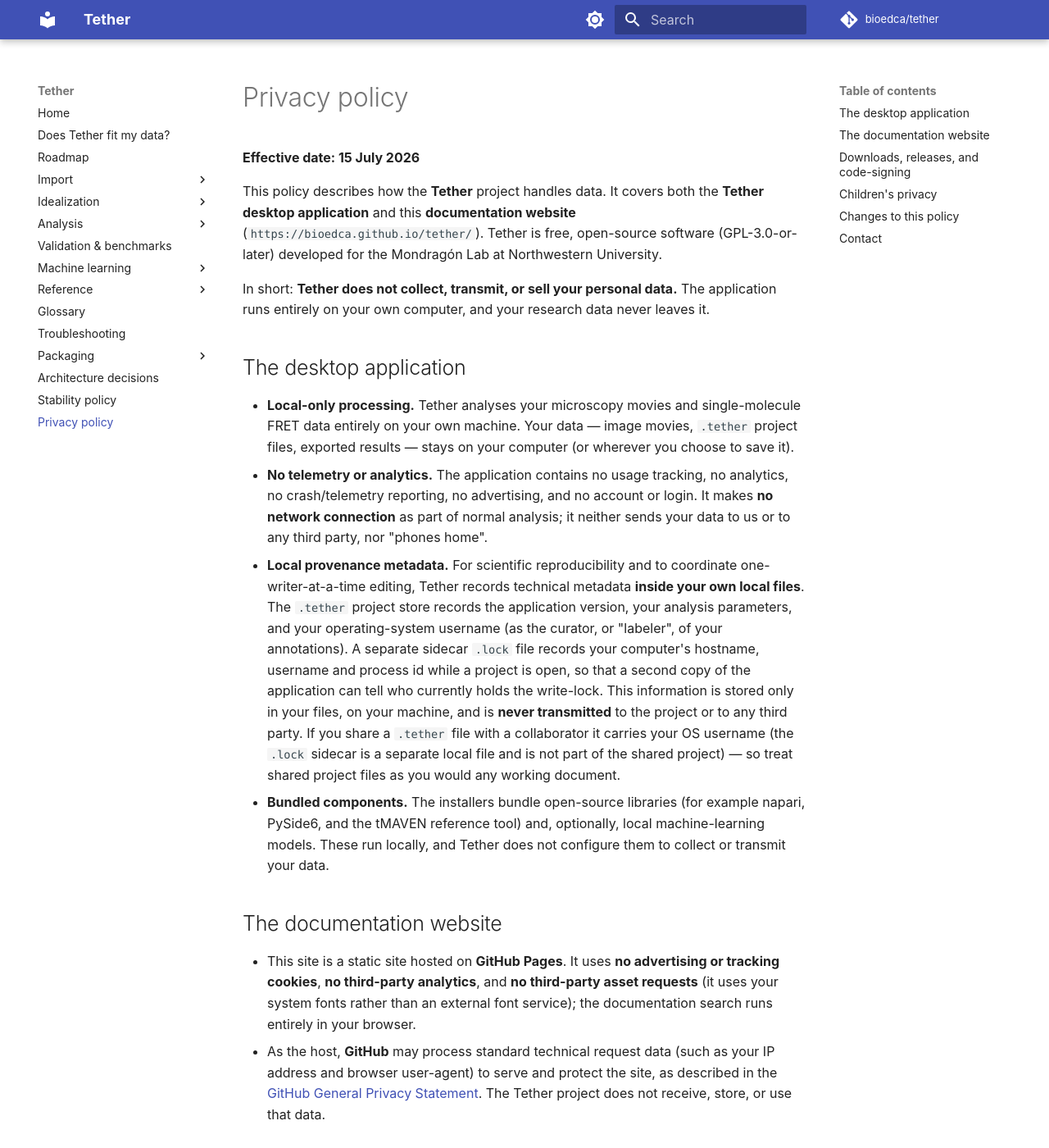
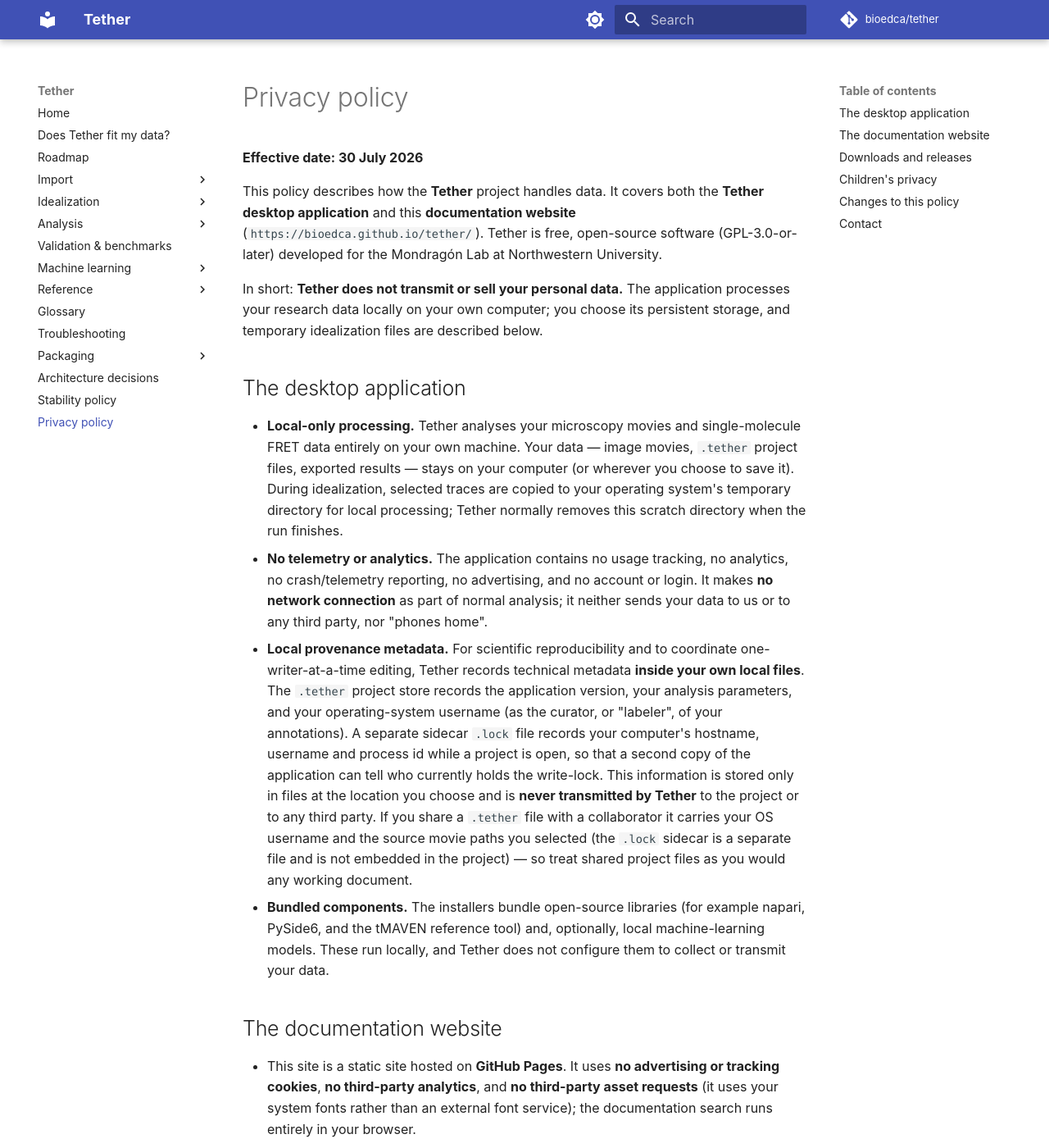
Before and after one commit to bioedca/tether, an MkDocs documentation site: the page built from docs/privacy.md, in a window 1280 px wide and 1400 px high. Shown: the whole window at 82% size. Built offline with MkDocs 1.6.1 and Material for MkDocs 9.7.7, drawn with Linux system fonts in a browser that asks for light colours; comment, search, counter and statistics services are not loaded; the version menu is left out; some of the changed text lies outside the part shown.

Commit message:
docs(privacy): correct release data practices (#321)
* docs(privacy): correct release data practices

* docs(privacy): disclose idealization scratch storage

```diff
--- a/docs/privacy.md
+++ b/docs/privacy.md
@@ -1,20 +1,24 @@
 # Privacy policy
 
-**Effective date: 15 July 2026**
+**Effective date: 30 July 2026**
 
 This policy describes how the **Tether** project handles data. It covers both the
 **Tether desktop application** and this **documentation website**
 (`https://bioedca.github.io/tether/`). Tether is free, open-source software
 (GPL-3.0-or-later) developed for the Mondragón Lab at Northwestern University.
 
-In short: **Tether does not collect, transmit, or sell your personal data.** The
-application runs entirely on your own computer, and your research data never leaves it.
+In short: **Tether does not transmit or sell your personal data.** The application
+processes your research data locally on your own computer; you choose its persistent
+storage, and temporary idealization files are described below.
 
 ## The desktop application
 
 - **Local-only processing.** Tether analyses your microscopy movies and single-molecule
   FRET data entirely on your own machine. Your data — image movies, `.tether` project
   files, exported results — stays on your computer (or wherever you choose to save it).
+  During idealization, selected traces are copied to your operating system's temporary
+  directory for local processing; Tether normally removes this scratch directory when the
+  run finishes.
 - **No telemetry or analytics.** The application contains no usage tracking, no analytics,
   no crash/telemetry reporting, no advertising, and no account or login. It makes **no
   network connection** as part of normal analysis; it neither sends your data to us or to
@@ -25,11 +29,12 @@
   parameters, and your operating-system username (as the curator, or "labeler", of your
   annotations). A separate sidecar `.lock` file records your computer's hostname, username
   and process id while a project is open, so that a second copy of the application can tell
-  who currently holds the write-lock. This information is stored only in your files, on your
-  machine, and is **never transmitted** to the project or to any third party. If you share a
-  `.tether` file with a collaborator it carries your OS username (the `.lock` sidecar is a
-  separate local file and is not part of the shared project) — so treat shared project files
-  as you would any working document.
+  who currently holds the write-lock. This information is stored only in files at the
+  location you choose and is **never transmitted by Tether** to the project or to any third
+  party. If you share a `.tether` file with a collaborator it carries your OS username and
+  the source movie paths you selected (the `.lock` sidecar is a separate file and is not
+  embedded in the project) — so treat shared project files as you would any working
+  document.
 - **Bundled components.** The installers bundle open-source libraries (for example napari,
   PySide6, and the tMAVEN reference tool) and, optionally, local machine-learning models.
   These run locally, and Tether does not configure them to collect or transmit your data.
@@ -45,20 +50,19 @@
   [GitHub General Privacy Statement](https://docs.github.com/en/site-policy/privacy-policies/github-general-privacy-statement).
   The Tether project does not receive, store, or use that data.
 
-## Downloads, releases, and code-signing
+## Downloads and releases
 
 - Installers and source releases are distributed through **GitHub Releases**, subject to
   GitHub's own privacy practices (linked above).
-- Windows installers are code-signed through the **[SignPath](https://signpath.io/)**
-  Foundation program for open-source projects; SignPath's own privacy practices apply to
-  that service. Signing does not give the project any data about who downloads or runs
-  Tether.
+- Published releases include SHA-256 checksum manifests and GitHub build-provenance
+  attestations for the installers. GitHub distribution and these integrity records do not
+  give the Tether project data about who downloads or runs Tether.
 
 ## Children's privacy
 
-Tether is a research tool and is not directed at children. It does not knowingly collect or
-transmit personal data — it processes only the scientific imaging data you supply, locally
-on your machine.
+Tether is a research tool and is not directed at children. It processes the scientific
+imaging data and local metadata described above locally; Tether itself does not transmit
+that data to the project or to third parties.
 
 ## Changes to this policy
 
```
